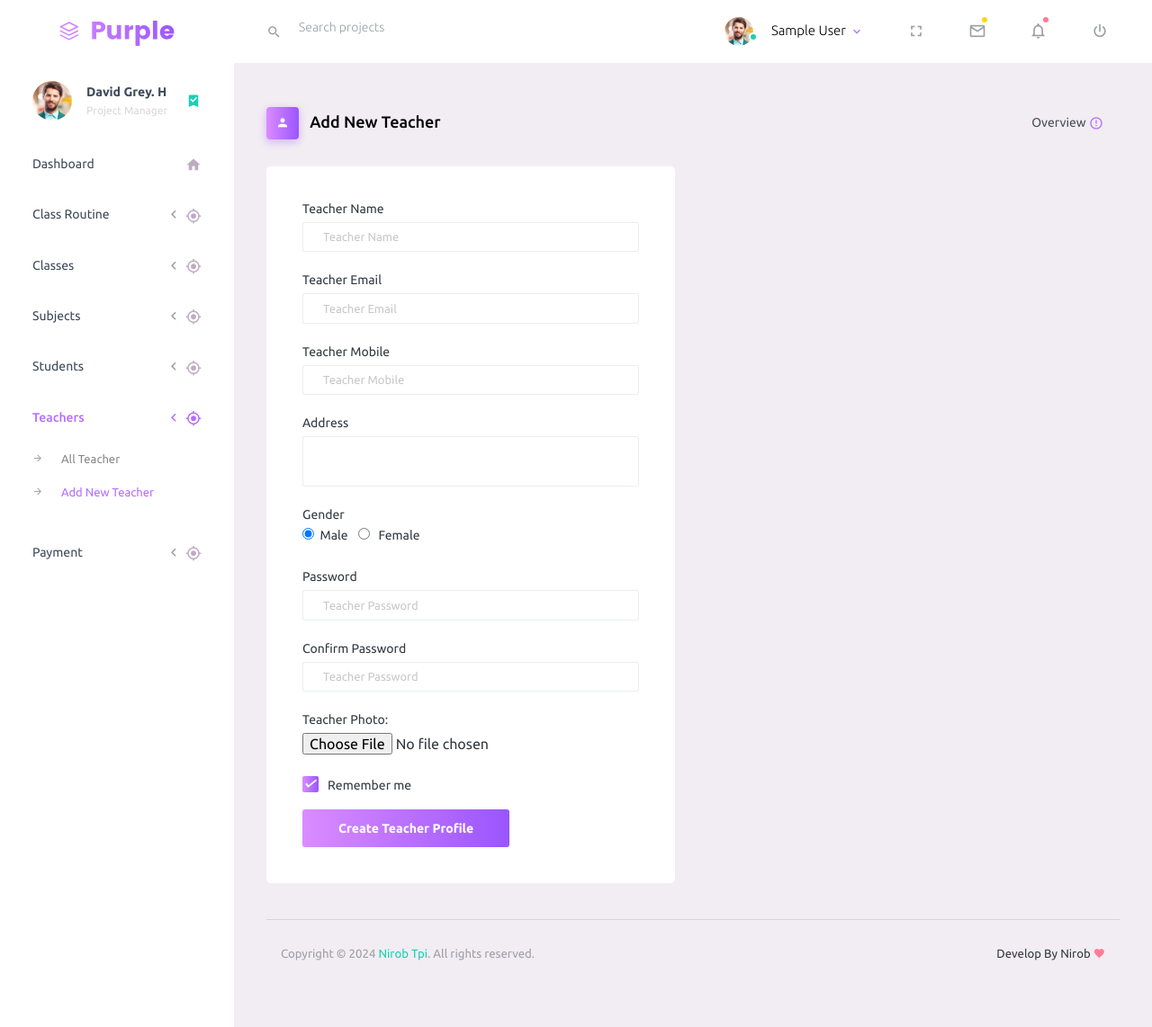
After one commit to Nirobtpi/PSMS-Admin, a PHP site: page /teacher-add-new.php in a window 1280 px wide. The commit adds this page. Shown: the whole page at 90% size. Run offline with PHP 8.4, Linux system fonts and the light colour scheme; the visitor is signed in with stand-in values (Sample User, id 1).

Commit message:
teacher options

```diff
--- a/config.php
+++ b/config.php
@@ -12,3 +12,5 @@ try {
 } catch (PDOException $e) {
     echo "Connection Fail" . $e->getMessage();
 }
+
+require_once("functions.php");
--- /dev/null
+++ b/functions.php
@@ -0,0 +1,8 @@
+<?php
+function get_values($value){
+    if(isset($_POST[$value])){
+        echo $_POST[$value];
+    }
+}
+
+?>
--- a/header.php
+++ b/header.php
@@ -270,7 +270,7 @@ if (!isset($_SESSION['admin'])) {
                         <div class="collapse" id="ui-basic1">
                             <ul class="nav flex-column sub-menu">
                                 <li class="nav-item"> <a class="nav-link" href="">All Teacher</a></li>
-                                <li class="nav-item"> <a class="nav-link" href="">Search</a></li>
+                                <li class="nav-item"> <a class="nav-link" href="teacher-add-new.php">Add New Teacher</a></li>
                             </ul>
                         </div>
                     </li>
--- /dev/null
+++ b/teacher-add-new.php
@@ -0,0 +1,135 @@
+<?php
+require_once("header.php");
+
+if (isset($_POST['create_teacher'])) {
+    $t_name = $_POST['t_name'];
+    $t_email = $_POST['t_email'];
+    $t_mobile = $_POST['t_mobile'];
+    $t_address = $_POST['t_address'];
+    $t_gender = $_POST['t_gender'];
+    $t_password = $_POST['t_password'];
+    $t_c_password = $_POST['t_c_password'];
+    $t_photo = $_FILES['t_photo']['name'];
+    $t_terms = $_POST['t_terms'];
+    $patten = '/(^(\+88|0088)?(01){1}[3456789]{1}(\d){8})$/';
+
+    $terget_dir='uploades/';
+    $terget_file=$terget_dir. basename($t_photo);
+    $fileExtention=strtolower(pathinfo($terget_file,PATHINFO_EXTENSION));
+
+    if (empty($t_name)) {
+        $error = "Please Enter Your Name";
+    } elseif (empty($t_email)) {
+        $error = "Please Enter Your Email";
+    } elseif (empty($t_mobile)) {
+        $error = "Please Enter Your Mobile Number";
+    } elseif (!preg_match($patten, $t_mobile)) {
+        $error = "Please Enter A Valid Phone Number";
+    } elseif (!filter_var($t_email, FILTER_VALIDATE_EMAIL)) {
+        $error = "Please Enter A Valid Email";
+    }elseif(empty($t_password)){
+        $error="Please Enter Your Password";
+    }elseif($t_password != $t_c_password){
+        $error="Passsword Does Not Match!";
+    }elseif(strlen($t_password) < 6 or strlen($t_password) > 15){
+        $error="Password Must Be Used 6 T0 15 Digit!";
+    }else{
+        if(!empty($t_photo)){
+
+
+            if($fileExtention !="png" and $fileExtention !='jpg' and $fileExtention !='jpeg'){
+                $error="File Must Be Used Jpeg,Png Or Jpg Verson!";
+            }else{
+                $newphotoname = $terget_dir . $t_name . rand(1111, 9999) . "." . $fileExtention;
+                move_uploaded_file($_FILES['t_photo']['tmp_name'],$terget_dir);
+
+                print_r($_FILES['t_photo']);
+            }
+        }else{
+            echo "None";
+        }
+    }
+}
+
+
+?>
+<div class="page-header">
+    <h3 class="page-title">
+        <span class="page-title-icon bg-gradient-primary text-white mr-2">
+            <i class="mdi mdi-account"></i>
+        </span>
+        Add New Teacher
+    </h3>
+    <nav aria-label="breadcrumb">
+        <ul class="breadcrumb">
+            <li class="breadcrumb-item active" aria-current="page">
+                <span></span>Overview
+                <i class="mdi mdi-alert-circle-outline icon-sm text-primary align-middle"></i>
+            </li>
+        </ul>
+    </nav>
+</div>
+
+<div class="row">
+    <div class="col-md-6 grid-margin stretch-card">
+        <div class="card">
+            <div class="card-body">
+                <?php if (isset($error)) : ?>
+                    <div class="alert alert-danger">
+                        <?php echo $error; ?>
+                    </div>
+                <?php endif; ?>
+                <?php if (isset($success)) : ?>
+                    <div class="alert alert-success">
+                        <?php echo $success; ?>
+                    </div>
+                <?php endif; ?>
+                <form class="forms-sample" method="POST" enctype="multipart/form-data">
+                    <div class="form-group">
+                        <label for="t_name">Teacher Name</label>
+                        <input type="text" name="t_name" class="form-control" id="t_name" placeholder="Teacher Name" value="<?php echo get_values('t_name') ?>">
+                    </div>
+                    <div class="form-group">
+                        <label for="t_email">Teacher Email</label>
+                        <input type="email" name="t_email" class="form-control" id="t_email" placeholder="Teacher Email" value="<?php echo get_values('t_email') ?>">
+                    </div>
+                    <div class="form-group">
+                        <label for="t_mobile">Teacher Mobile</label>
+                        <input type="text" name="t_mobile" class="form-control" id="t_mobile" placeholder="Teacher Mobile" value="<?php echo get_values('t_mobile') ?>">
+                    </div>
+                    <div class="form-group">
+                        <label for="t_address">Address</label>
+                        <textarea name="t_address" class="form-control" id="t_address"><?php echo get_values('t_address') ?></textarea>
+                    </div>
+                    <div class="form-group">
+                        <label for="t_gender">Gender</label>
+                        <br>
+                        <label for="male"><input type="radio" checked name="t_gender" value="Male" id="male">&nbsp; Male</label>&nbsp;&nbsp;
+                        <label for="female"><input type="radio" name="gender" value="Female" id="female"> &nbsp; Female</label>
+                    </div>
+                    <div class="form-group">
+                        <label for="t_password">Password</label>
+                        <input type="password" name="t_password" class="form-control" id="t_password" placeholder="Teacher Password" value="<?php echo get_values('t_password') ?>">
+                    </div>
+                    <div class="form-group">
+                        <label for="t_c_password">Confirm Password</label>
+                        <input type="password" name="t_c_password" class="form-control" id="t_c_password" placeholder="Teacher Password" value="<?php echo get_values('t_c_password') ?>">
+                    </div>
+                    <div class="form-group">
+                        <label for="t_photo">Teacher Photo:</label><br>
+                        <input type="file" value="<?php echo get_values('t_photo') ?>" name="t_photo" id="t_photo" placeholder="Teacher Photo">
+                    </div>
+                    <div class="form-check mb-3 form-check-flat form-check-primary">
+                        <label class="form-check-label">
+                            <input type="checkbox" checked name="t_terms" class="form-check-input">
+                            Remember me
+                        </label>
+                    </div>
+                    <button type="submit" name="create_teacher" class="btn btn-gradient-primary mr-2">Create Teacher Profile</button>
+                </form>
+            </div>
+        </div>
+    </div>
+
+
+    <?php require_once("footer.php") ?>
```
Also changed, not shown: 1 other file.
